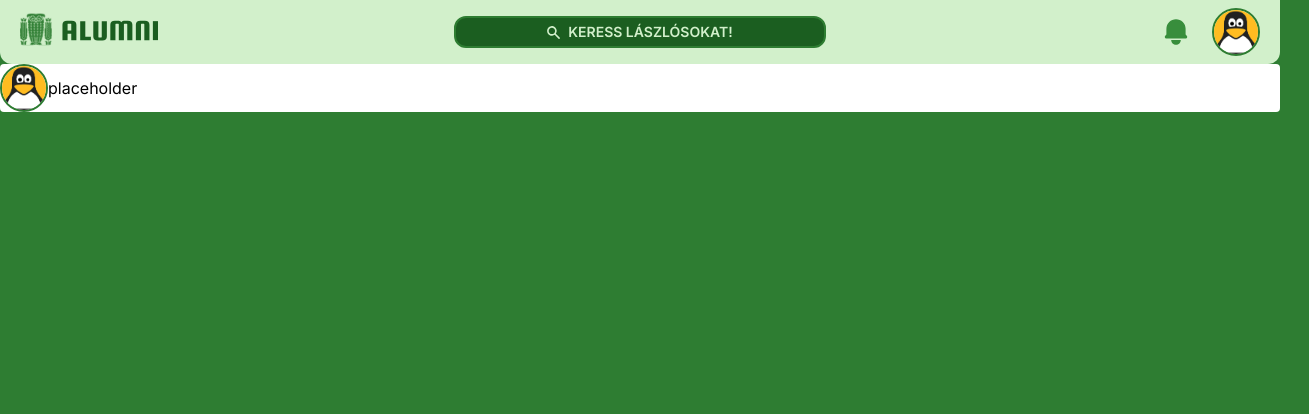
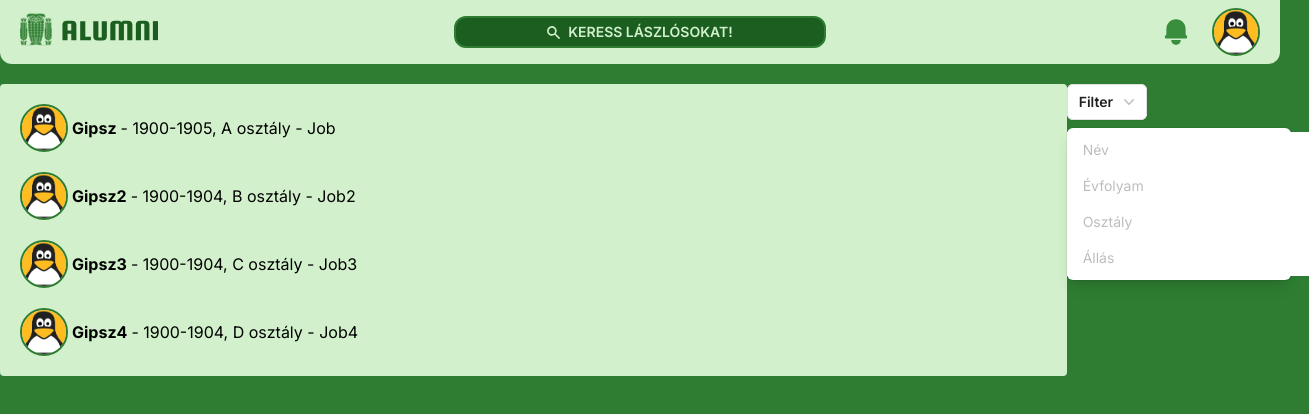
Before and after one commit to nagybrandy/szlg-alumni, a Next.js app: page /search in a window 1280 px wide. Shown: the top 414 px of the page, 1309 px wide, since content can reach past the window. Built offline with nearby package versions, Linux system fonts and the light colour scheme.

Commit message:
Did some work on the search tab
Website now lists all users an their names, form a const.
Added a filter dropdown, that doesn't work yet.

```diff
--- a/src/app/search/components/User.tsx
+++ b/src/app/search/components/User.tsx
@@ -2,6 +2,9 @@
 
 import React from 'react';
 import classNames from 'classnames';
+import { iconButton } from '@material-tailwind/react';
+import { PencilIcon } from '@heroicons/react/24/solid';
+import { Avatar } from '@/app/components/Avatar';
 
 interface User {
   elem: any;
@@ -11,9 +14,10 @@ export default function User(props: User) {
   const { elem } = props;
 
   return (
-    <div className='p-5 m-5 rounded-xl text-amber-950'>
-      <h1 className="text-xl font-bold">{elem.title ?? "Hello :("}</h1>
-      <p>{elem.description}</p>
+    <div className='rounded-xl text-amber-950 flex items-center py-2.5'>
+      <Avatar />
+      <div className="ml-1 text-l font-bold">{elem.name ?? "A felhasználó nem adott meg nevet"}</div>
+      <div className='ml-1'>{`- ${elem.year ?? "A felhasználó nem adott meg évfolyamot"}, ${elem.class ? `${elem.class} osztály` : "A felhasználó nem adott meg osztályt"} - ${elem.job ?? "A felhasználó nem adott meg állást"}`}</div>
     </div>
   );
 }
--- a/src/app/search/components/UsersContainer.tsx
+++ b/src/app/search/components/UsersContainer.tsx
@@ -1,29 +1,35 @@
 import User from "./User";
 
 export default function UsersContainer() {
-    const lifeEvents = [
+    const userData = [
         {
             name: "Gipsz",
-            class: "Csak az F",
+            year: "1900-1905",
+            class: "A",
             job: "Job",
         },
         {
             name: "Gipsz2",
-            class: "Csak az F2",
+            year: "1900-1904",
+            class: "B",
             job: "Job2",
         },
         {
             name: "Gipsz3",
-            class: "Csak az F3",
+            year: "1900-1904",
+            class: "C",
             job: "Job3",
         },
         {
             name: "Gipsz4",
-            class: "Csak az F4",
+            year: "1900-1904",
+            class: "D",
             job: "Job4",
         }
     ];
     return (
-        "placeholder"//UsersContainer.map(person => <User elem = {person} />)
+        <div>
+            {userData.map((person) => <User elem = {person} />)}
+        </div>
     );
 }
--- a/src/app/search/page.tsx
+++ b/src/app/search/page.tsx
@@ -4,10 +4,29 @@ import UsersContainer from "./components/UsersContainer";
 export default function SearchPage() {
     return (
         <>
-            <div className="rounded bg-white">
-                <div className="flex items-center">
-                    <Avatar />
+            <div className="flex">
+                <div className="w-10/12 rounded bg-[#D2F0CB] px-5 py-2.5 mt-5">
                     <UsersContainer />
+                </div>
+                <div className="w-2/12">
+                    <div className="relative inline-block text-left mt-5">
+                        <div>
+                            <button type="button" className="inline-flex w-full justify-center gap-x-1.5 rounded-md bg-white px-3 py-2 text-sm font-semibold text-gray-900 shadow-sm ring-1 ring-inset ring-gray-300 hover:bg-gray-50" id="menu-button" aria-expanded="true" aria-haspopup="true">
+                                Filter
+                                <svg className="-mr-1 h-5 w-5 text-gray-400" viewBox="0 0 20 20" fill="currentColor" aria-hidden="true">
+                                    <path fill-rule="evenodd" d="M5.23 7.21a.75.75 0 011.06.02L10 11.168l3.71-3.938a.75.75 0 111.08 1.04l-4.25 4.5a.75.75 0 01-1.08 0l-4.25-4.5a.75.75 0 01.02-1.06z" clip-rule="evenodd" />
+                                </svg>
+                            </button>
+                        </div>
+                        <div className="absolute left-0 z-10 mt-2 w-56 origin-top-right rounded-md bg-white shadow-lg ring-1 ring-black ring-opacity-5 focus:outline-none" role="menu" aria-orientation="vertical" aria-labelledby="menu-button">
+                            <div className="py-1" role="none">
+                                <input type="text" className="block px-4 py-2 text-sm text-gray-700" role="menuitem" id="menu-item-0" placeholder="Név"></input>
+                                <input type="text" className="block px-4 py-2 text-sm text-gray-700" role="menuitem" id="menu-item-1" placeholder="Évfolyam"></input>
+                                <input type="text" className="block px-4 py-2 text-sm text-gray-700" role="menuitem" id="menu-item-2" placeholder="Osztály"></input>
+                                <input type="text" className="block px-4 py-2 text-sm text-gray-700" role="menuitem" id="menu-item-3" placeholder="Állás"></input>
+                            </div>
+                        </div>
+                    </div>
                 </div>
             </div>
         </>
```
